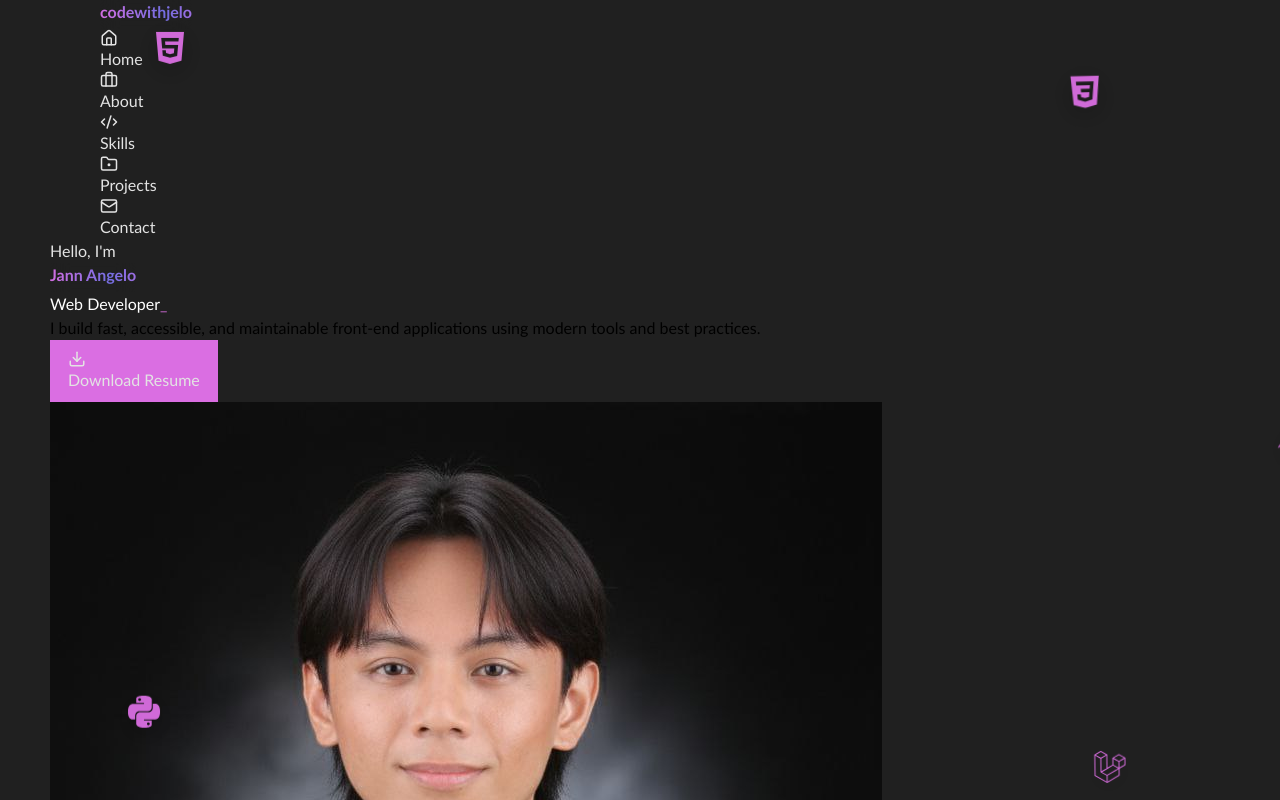
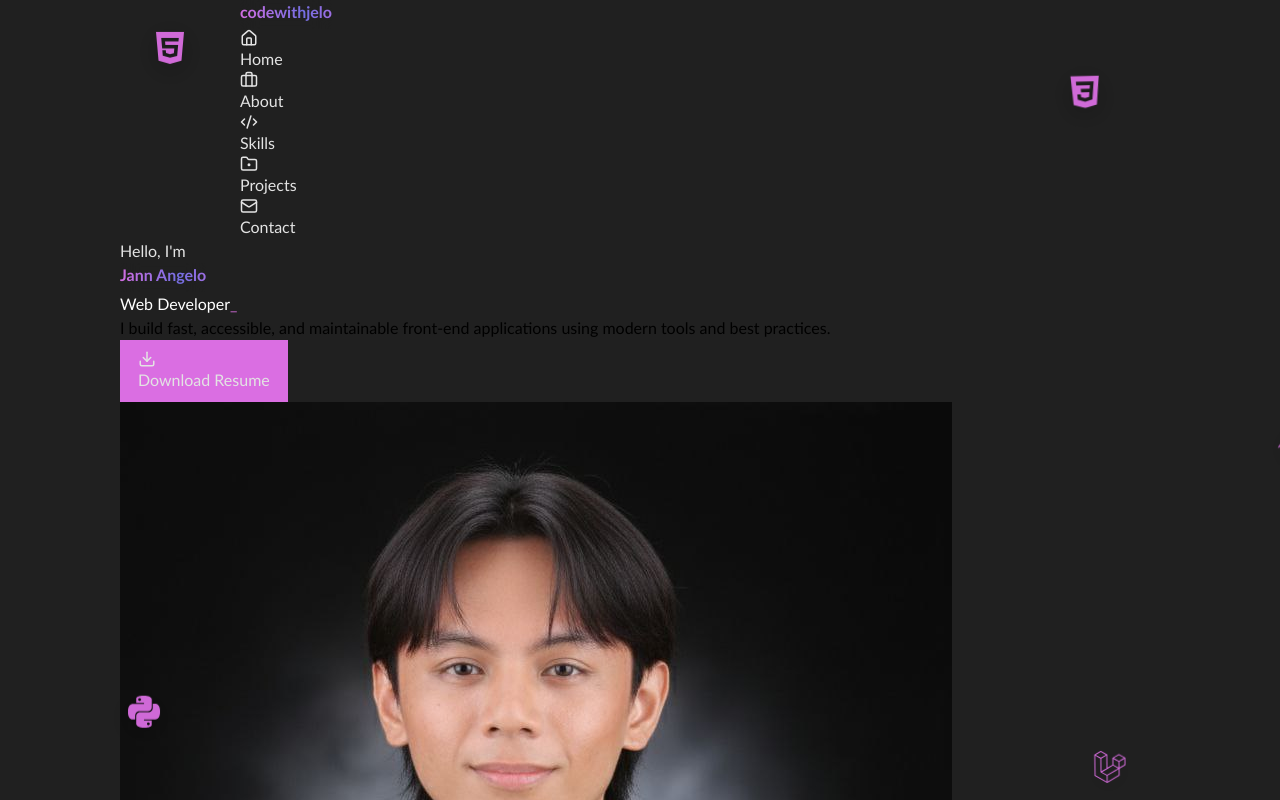
Before and after one commit to codewithjelo/Jelo_Portfolio, a React (Vite) app in the folder jelo-portfolio/: page / in a window 1280 px wide. Shown: the top 800 px of the page. Built offline with nearby package versions, Linux system fonts and the light colour scheme.

Commit message:
Adjust margin

```diff
--- a/jelo-portfolio/src/styles/index.css
+++ b/jelo-portfolio/src/styles/index.css
@@ -38,13 +38,13 @@
 
 body {
   background-color: var(--background);
-  margin: 0 50px;
+  margin: 0 120px;
 }
 
 /* Header */
 .header-container {
   background-color: var(--transparent);
-  margin: 0 50px;
+  margin: 0 120px;
 }
 
 .nav-container ul li a {
```
